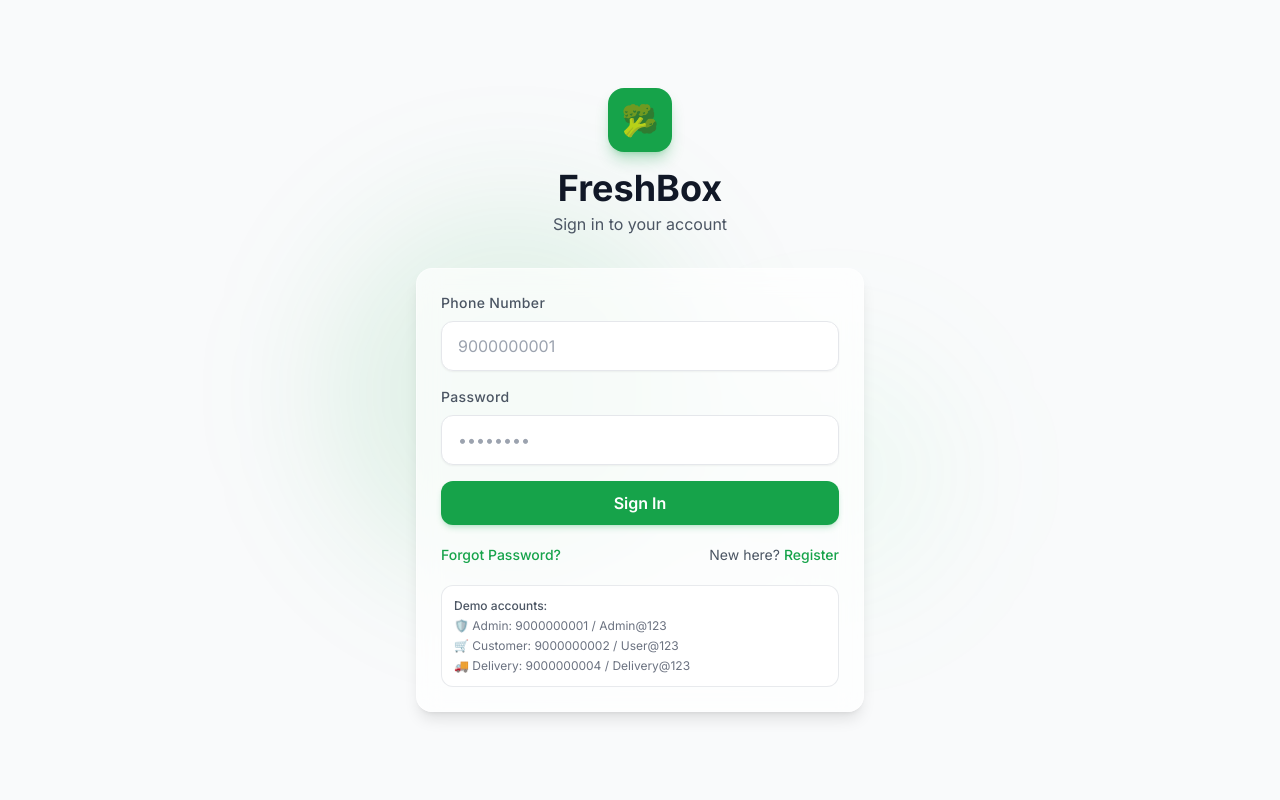
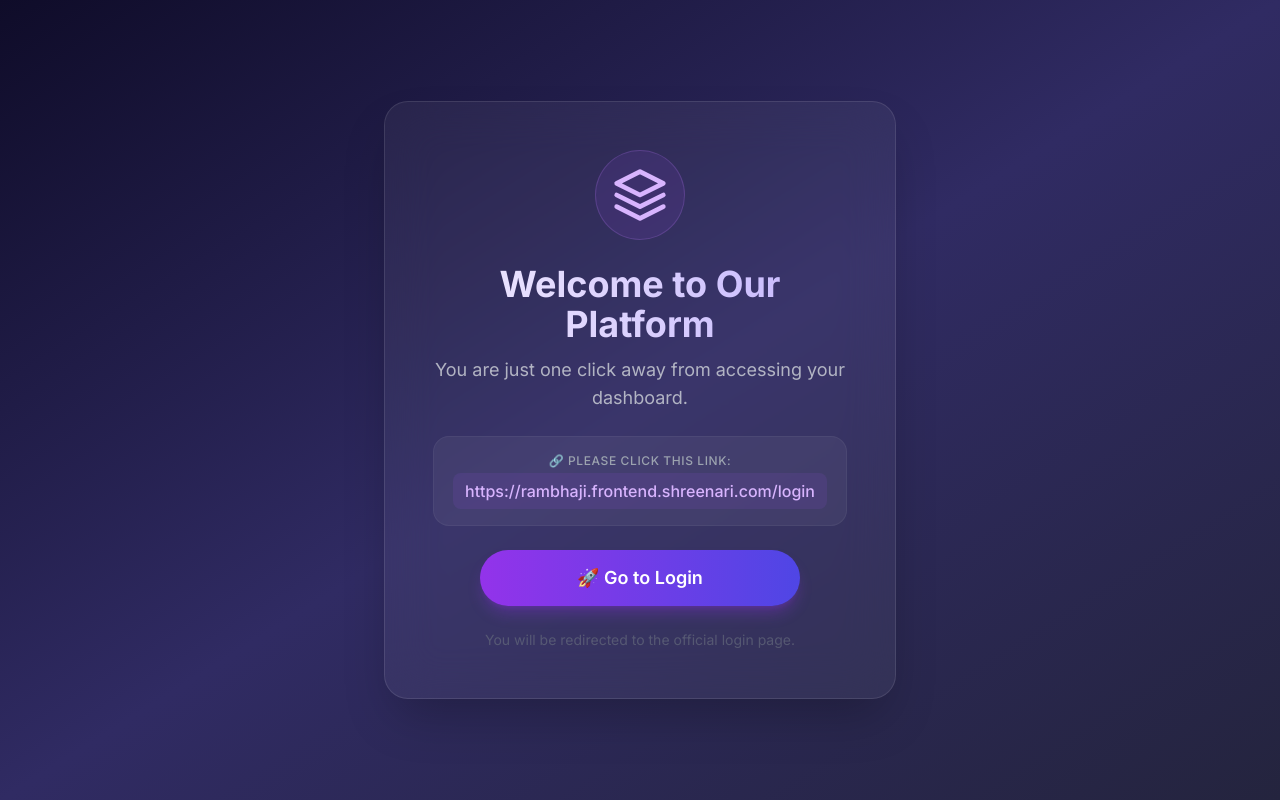
Before and after one commit to mohammadAyan1/ranbhaji, a React (Vite) app in the folder Frontend/: page / in a window 1280 px wide. Before the commit this address led to /login. Built offline with nearby package versions, Linux system fonts and the light colour scheme; no server answers.

Commit message:
feat: implement application routing, landing page, and backend delivery controller scaffolding

```diff
--- a/Frontend/src/App.jsx
+++ b/Frontend/src/App.jsx
@@ -42,7 +42,7 @@ import AdminMissedProducts from "./pages/admin/AdminMissedProducts";
 import AdminProductSales from "./pages/admin/AdminProductSales";
 import AdminUserHistory from "./pages/admin/AdminUserHistory";
 import AdminReverseCalculator from "./pages/admin/AdminReverseCalculator";
-
+import Landing from "./pages/Landing/Landing";
 
 // Delivery pages
 import DeliveryHome from "./pages/delivery/DeliveryHome";
@@ -59,6 +59,7 @@ function App() {
     <BrowserRouter>
       <Routes>
         {/* Public Routes */}
+        <Route path="/" element={<Landing />} />
         <Route path="/login" element={<PublicRoute><LoginPage /></PublicRoute>} />
         <Route path="/register" element={<PublicRoute><RegisterPage /></PublicRoute>} />
         <Route path="/verify-otp" element={<PublicRoute><VerifyOTPPage /></PublicRoute>} />
--- /dev/null
+++ b/Frontend/src/pages/Landing/Landing.jsx
@@ -0,0 +1,80 @@
+import React from 'react';
+
+function Landing() {
+    const targetUrl = 'https://rambhaji.frontend.shreenari.com/login';
+
+    const handleNavigate = (e) => {
+        e.preventDefault();
+        window.location.href = targetUrl;
+    };
+
+    return (
+        // पूरा viewport, ग्रेडिएंट बैकग्राउंड, सेंटर में कार्ड
+        <div className="min-h-screen w-full bg-gradient-to-br from-[#0f0c29] via-[#302b63] to-[#24243e] flex items-center justify-center p-4">
+
+            {/* Glassmorphism कार्ड */}
+            <div className="max-w-lg w-full bg-white/5 backdrop-blur-xl border border-white/10 rounded-3xl shadow-2xl p-8 md:p-12 text-center transition-transform hover:scale-[1.01] hover:shadow-3xl">
+
+                {/* आइकन (रॉकेट) */}
+                <div className="flex justify-center mb-6">
+                    <div className="p-4 bg-purple-500/10 rounded-full border border-purple-400/20 transition-transform hover:scale-105 hover:rotate-[-6deg]">
+                        <svg
+                            className="w-14 h-14 text-purple-300"
+                            viewBox="0 0 24 24"
+                            fill="none"
+                            stroke="currentColor"
+                            strokeWidth="2"
+                            strokeLinecap="round"
+                            strokeLinejoin="round"
+                        >
+                            <path d="M12 2L2 7l10 5 10-5-10-5z" />
+                            <path d="M2 17l10 5 10-5" />
+                            <path d="M2 12l10 5 10-5" />
+                        </svg>
+                    </div>
+                </div>
+
+                {/* शीर्षक */}
+                <h1 className="text-3xl md:text-4xl font-bold bg-gradient-to-r from-[#f0eaff] to-[#c4b5fd] bg-clip-text text-transparent mb-3">
+                    Welcome to Our Platform
+                </h1>
+
+                {/* विवरण */}
+                <p className="text-gray-300/80 text-base md:text-lg leading-relaxed mb-6">
+                    You are just one click away from accessing your dashboard.
+                </p>
+
+                {/* लिंक बॉक्स */}
+                <div className="bg-white/5 rounded-2xl p-4 mb-6 border border-white/5 hover:border-purple-400/30 transition-colors">
+                    <span className="block text-xs font-medium text-gray-400 uppercase tracking-wider mb-1">
+                        🔗 Please click this link:
+                    </span>
+                    <a
+                        href={targetUrl}
+                        onClick={handleNavigate}
+                        target="_blank"
+                        rel="noopener noreferrer"
+                        className="inline-block text-sm md:text-base font-medium text-purple-300 hover:text-purple-200 bg-purple-500/10 px-3 py-1.5 rounded-lg break-all transition-all hover:bg-purple-500/20 hover:scale-[1.02]"
+                    >
+                        {targetUrl}
+                    </a>
+                </div>
+
+                {/* मुख्य CTA बटन */}
+                <button
+                    onClick={handleNavigate}
+                    className="w-full max-w-xs mx-auto bg-gradient-to-r from-purple-600 to-indigo-600 hover:from-purple-500 hover:to-indigo-500 text-white font-semibold py-3.5 px-8 rounded-full shadow-lg shadow-purple-600/30 hover:shadow-purple-600/50 transition-all duration-300 transform hover:-translate-y-1 active:translate-y-0 text-lg flex items-center justify-center gap-2"
+                >
+                    🚀 Go to Login
+                </button>
+
+                {/* फुटर नोट */}
+                <p className="text-gray-500/60 text-sm mt-6">
+                    You will be redirected to the official login page.
+                </p>
+            </div>
+        </div>
+    );
+}
+
+export default Landing;
--- a/Frontend/src/pages/admin/AdminAllOrders.jsx
+++ b/Frontend/src/pages/admin/AdminAllOrders.jsx
@@ -308,8 +308,22 @@ export default function AdminAllOrders() {
                                                 <td className="p-2 font-medium">
                                                   {item.name} {item.hindi_name ? <span className="text-gray-500 font-normal text-xs">({item.hindi_name})</span> : ""}
                                                 </td>
-                                              <td className="p-2 text-blue-300">
-                                                {item.packageQty > 0 ? formatQuantity(item.packageQty, item.unit) : '-'}
+                                                <td className="p-2 text-blue-600">
+                                                  <div className="flex items-center gap-1 group relative">
+                                                    <span>{item.packageQty > 0 ? formatQuantity(item.packageQty, item.unit) : '-'}</span>
+                                                    {(item.missedQty > 0 || item.returnedQty > 0) && (
+                                                      <div className="cursor-help text-blue-500 font-bold ml-1">
+                                                        ⓘ
+                                                        <div className="absolute left-full ml-2 top-[-10px] hidden group-hover:block bg-gray-800 text-white text-xs p-2 rounded w-max z-10 shadow-lg border border-gray-600">
+                                                          <p>Total Package Qty: {formatQuantity(item.packageQty, item.unit)}</p>
+                                                          <hr className="my-1 border-gray-600" />
+                                                          <p>Base: {formatQuantity(item.packageQty - item.missedQty - item.returnedQty, item.unit)}</p>
+                                                          {item.missedQty > 0 && <p className="text-orange-300">Missed Added: {formatQuantity(item.missedQty, item.unit)}</p>}
+                                                          {item.returnedQty > 0 && <p className="text-red-300">Returned Added: {formatQuantity(item.returnedQty, item.unit)}</p>}
+                                                        </div>
+                                                      </div>
+                                                    )}
+                                                  </div>
                                                 </td>
                                                 <td className="p-2 text-purple-300">
                                                   {item.retailQty > 0 ? formatQuantity(item.retailQty, item.unit) : '-'}
```
Also changed, not shown: 2 other files (tests, documents, lock files or other folders). Lines whose indentation alone changed are shown as unchanged.
